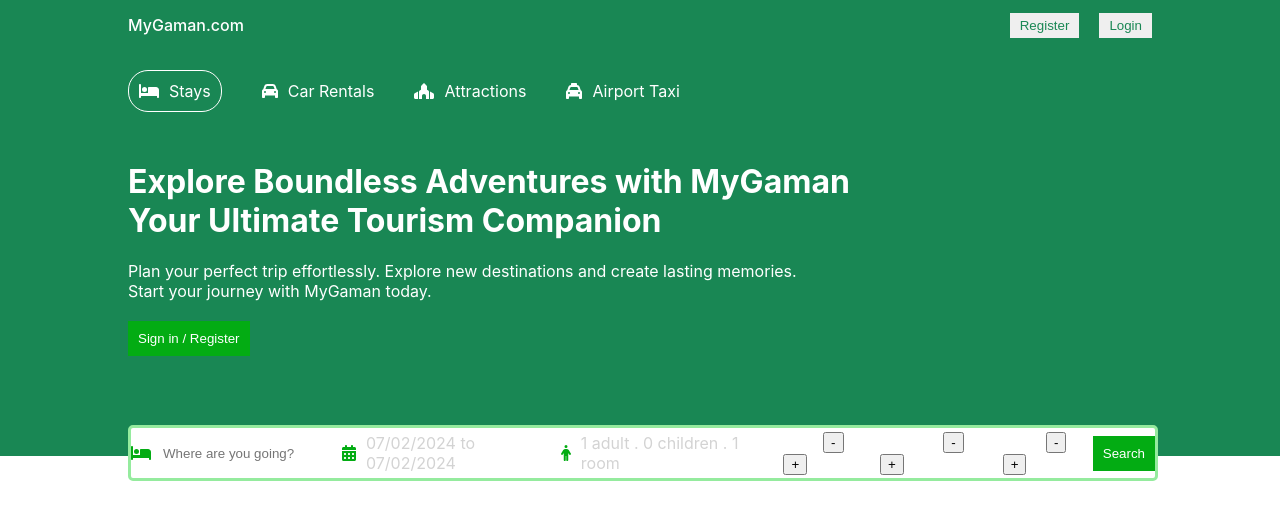
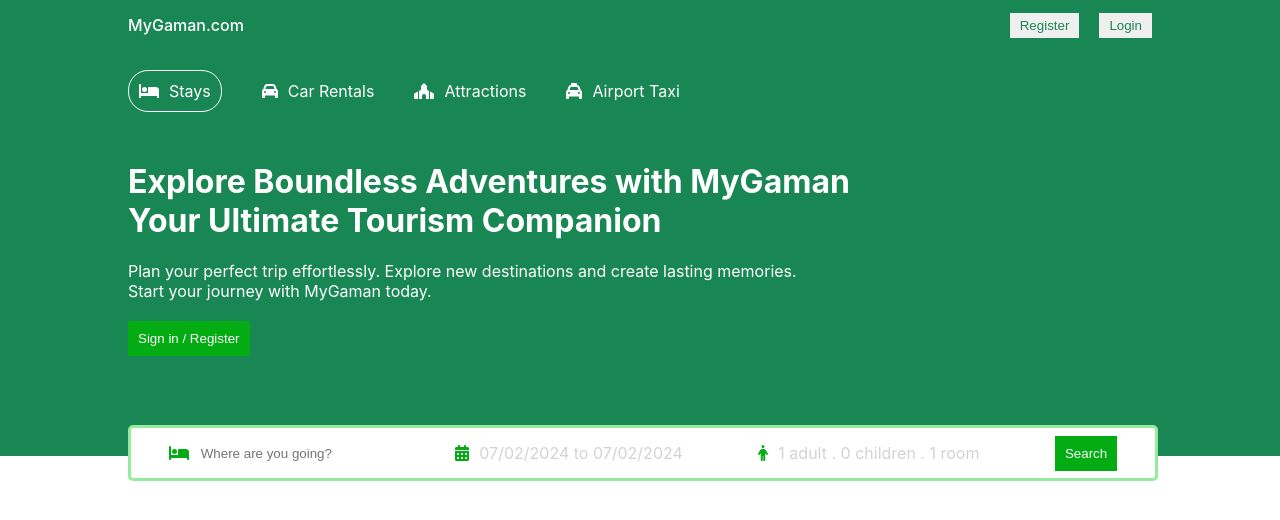
Before and after one commit to tharusha1004/Booking-App, a React (Create React App) app in the folder client/: page /home in a window 1280 px wide. Shown: the top 520 px of the page. Built offline with nearby package versions, Linux system fonts and the light colour scheme.

Commit message:
handle options selections in header component

```diff
--- a/client/src/components/header/Header.jsx
+++ b/client/src/components/header/Header.jsx
@@ -17,12 +17,21 @@
         },
     ]);
 
-    const [openOptions, setOpenOptions] = useState(false)
+    const [openOptions, setOpenOptions] = useState(false);
     const [options, setOptions] = useState({
         adult: 1,
         children: 0,
         room: 1,
     });
+
+    const handleOption = (name, operation) => {
+        setOptions(prev => {
+            return {
+                ...prev,
+                [name]: operation === "i" ? options[name] + 1 : options[name] - 1,
+            };
+        });
+    };
 
     return (
         <div className='header'>
@@ -68,31 +77,37 @@
                     </div>
                     <div className='headerSearchItem'>
                         <FontAwesomeIcon icon={faPerson} className='headerIcon' />
-                        <span className='headerSearchText'>{`${options.adult} adult . ${options.children} children . ${options.room} room `}</span>
-                        <div className="option">
+                        <span onClick={() => setOpenOptions(!openOptions)} className='headerSearchText'>{`${options.adult} adult . ${options.children} children . ${options.room} room `}</span>
+                        {openOptions && (
+                            <>
+                                <div className="options">
                                     <div className="optionItem">
                                         <span className="optionText">Adult</span>
-                                <button className="optionCounterBtn">-</button>
-                                <span className="optionCounterNumber">1</span>
-                                <button className="optionCounterBtn">+</button>
+                                        <div className="optionCounter">
+                                            <button disabled={options.adult <= 1} className="optionCounterBtn" onClick={() => handleOption("adult", "d")}>-</button>
+                                            <span className="optionCounterNumber">{options.adult}</span>
+                                            <button className="optionCounterBtn" onClick={() => handleOption("adult", "i")}>+</button>
                                         </div>
                                     </div>
-                        <div className="option">
                                     <div className="optionItem">
                                         <span className="optionText">Children</span>
-                                <button className="optionCounterBtn">-</button>
-                                <span className="optionCounterNumber">0</span>
-                                <button className="optionCounterBtn">+</button>
+                                        <div className="optionCounter">
+                                            <button disabled={options.children <= 0} className="optionCounterBtn" onClick={() => handleOption("children", "d")}>-</button>
+                                            <span className="optionCounterNumber">{options.children}</span>
+                                            <button className="optionCounterBtn" onClick={() => handleOption("children", "i")}>+</button>
                                         </div>
                                     </div>
-                        <div className="option">
                                     <div className="optionItem">
                                         <span className="optionText">Room</span>
-                                <button className="optionCounterBtn">-</button>
-                                <span className="optionCounterNumber">1</span>
-                                <button className="optionCounterBtn">+</button>
+                                        <div className="optionCounter">
+                                            <button disabled={options.room <= 1} className="optionCounterBtn" onClick={() => handleOption("room", "d")}>-</button>
+                                            <span className="optionCounterNumber">{options.room}</span>
+                                            <button className="optionCounterBtn" onClick={() => handleOption("room", "i")}>+</button>
                                         </div>
                                     </div>
+                                </div>
+                            </>
+                        )}
                     </div>
                     <div className='headerSearchItem'>
                         <button className='headerBtn'>Search</button>
```
Lines whose indentation alone changed are shown as unchanged.
